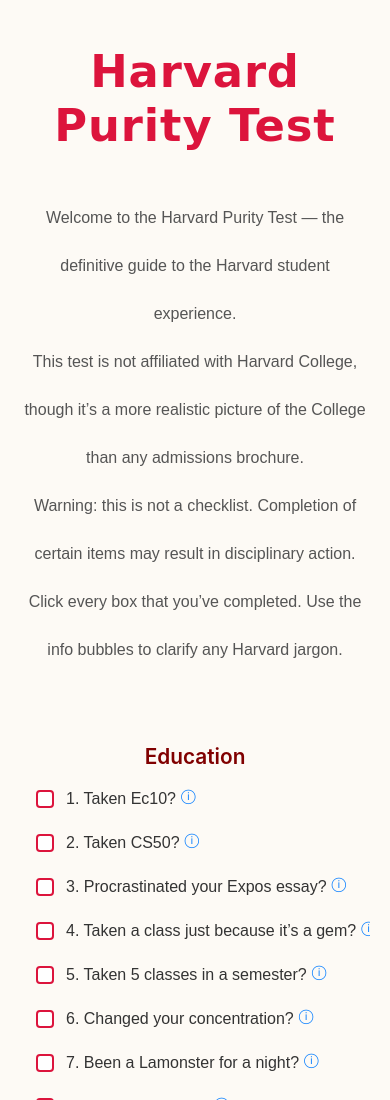
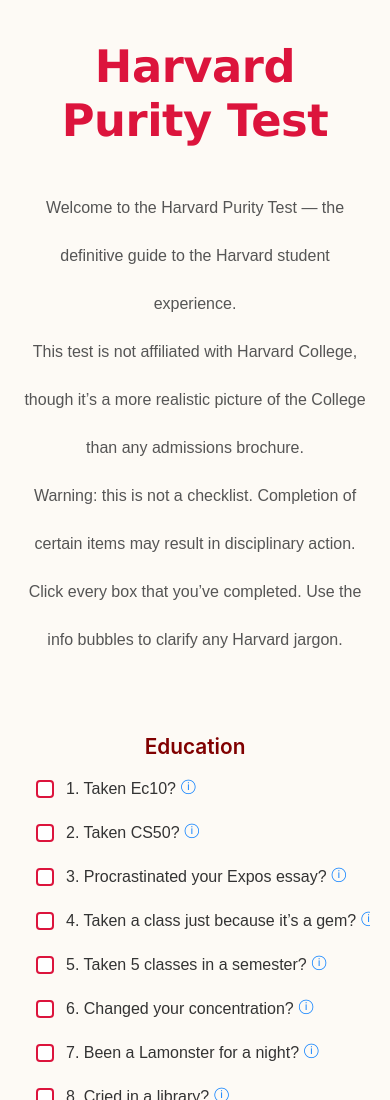
Before and after one commit to AdvikarA/HPT, a plain HTML site: page index.html in a window 390 px wide. Shown: the top 1100 px of the page. Drawn offline with Linux system fonts and the light colour scheme; a web font is replaced by a local one.

Commit message:
Add files via upload

```diff
--- a/index.html
+++ b/index.html
@@ -4,7 +4,10 @@
   <meta charset="UTF-8" />
   <meta name="viewport" content="width=device-width, initial-scale=1.0"/>
   <title>Harvard Purity Test</title>
+  <!-- Preload the font to avoid FOUT (Flash of Unstyled Text) -->
+  <link rel="preload" href="https://fonts.googleapis.com/css2?family=Imperial+Script&display=swap" as="style">
   <link href="https://fonts.googleapis.com/css2?family=Imperial+Script&display=swap" rel="stylesheet">
+
   <link rel="stylesheet" href="style.css" />  <link rel="stylesheet" href="style.css" />
 </head>
 <body>
--- a/style.css
+++ b/style.css
@@ -26,28 +26,32 @@ h1 {
   color: crimson;
   text-align: center;
   line-height: 1.3;
-  margin-top: 20px;
-  margin-bottom: 20px;
+  margin: 20px 0;
 
-  /* Fix for rendering issues */
-  transform: translateZ(0); /* Force hardware acceleration */
-  padding: 0.1px; /* Prevent margin collapsing */
-  will-change: transform; /* Hint for browser optimization */
+  /* Fix for double rendering */
+  text-rendering: geometricPrecision;
+  -webkit-text-stroke: 0;
+
+  /* Remove all transform and hardware acceleration that could cause issues */
+  transform: none;
+  -webkit-transform: none;
+  -webkit-font-smoothing: subpixel-antialiased;
+  -moz-osx-font-smoothing: auto;
 
   /* Remove problematic properties */
   overflow: visible;
+  backface-visibility: visible;
   -webkit-backface-visibility: visible;
-  backface-visibility: visible;
 }
 
 @media (max-width: 768px) {
   h1 {
     font-size: 2.8rem;
     line-height: 1.2;
-    /* Add extra padding on mobile */
-    padding: 5px 0;
-    /* Letter spacing can help with rendering */
-    letter-spacing: 0.02em;
+    /* Ensure clean rendering on mobile */
+    text-shadow: none;
+    /* Slightly decrease letter spacing to prevent overflow */
+    letter-spacing: -0.01em;
   }
 }
 
```
